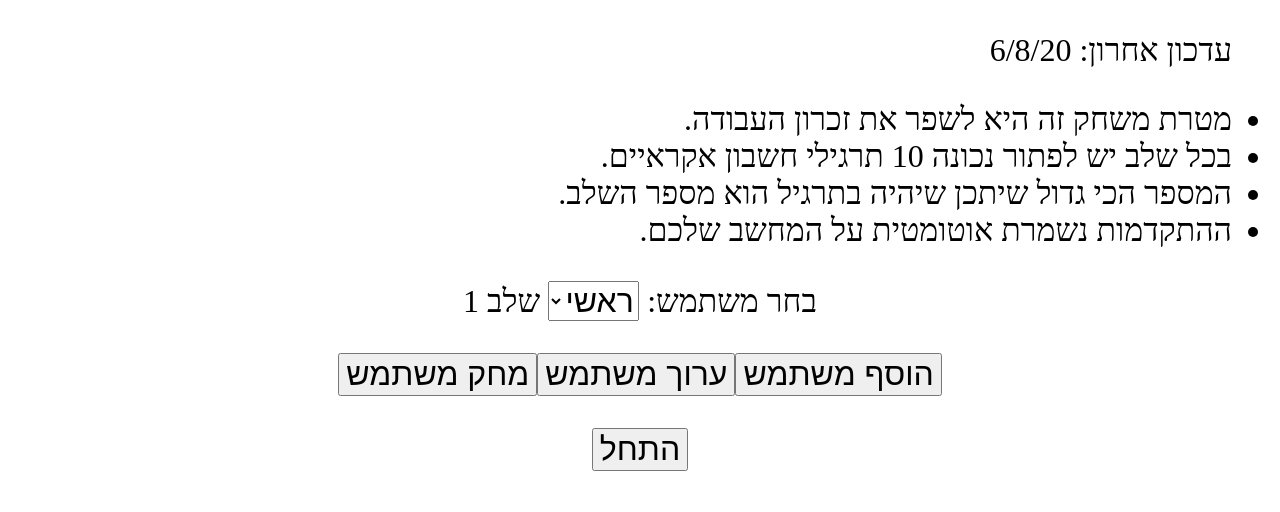
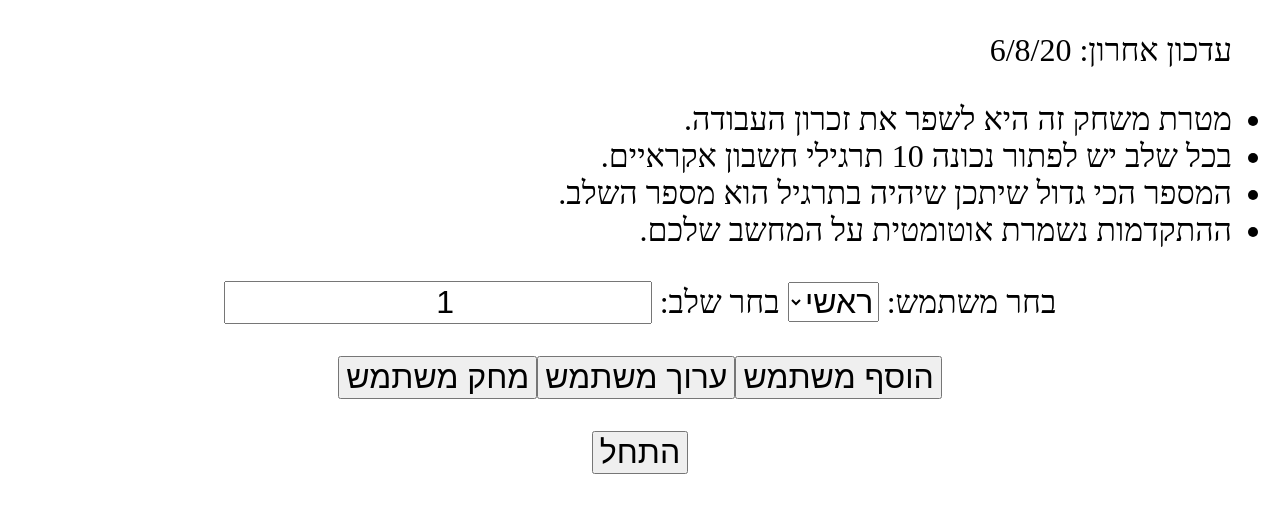
Before and after one commit to ayfal/elementary-arithmetic-game, a plain HTML site: page index.html in a window 1280 px wide. Drawn offline with Linux system fonts and the light colour scheme.

Commit message:
Update index.html

```diff
--- a/index.html
+++ b/index.html
@@ -21,8 +21,9 @@
     <div id="start screen">
       <p id="msg"></p>
       <div dir="rtl"><label for="users">בחר משתמש:</label>
-      <select name="users" id="users" onchange="load()"></select> <span>שלב <span id="lvl"></span> </span>
-      <!--<p>ניהול משתמשים:<button type="button" onclick="addInput()">הוסף</button><button type="button" onclick="editInput()">ערוך </button><button type="button" onclick="del()">מחק</button></p>-->
+      <select name="users" id="users" onchange="load()"></select>
+	  <label for="lvl">בחר שלב:</label>
+	  <input id="lvl" type="number">
       <p><button type="button" onclick="addInput()">הוסף משתמש</button><button type="button" onclick="editInput()">ערוך משתמש</button><button type="button" onclick="del()">מחק משתמש</button></p>
       <p id="inputForm" style="display:none"><input id="inputValue"></input><button id="submitUsers"></button></p></div>
       <p><button id="start" type="button" onclick="start()">התחל</button></p>
@@ -43,8 +44,7 @@
 
       function load() {
         crrntUsr = users.options[users.selectedIndex].value;
-        lvl/*level*/ = Number(usersList[crrntUsr]);
-        document.getElementById("lvl").innerHTML = lvl;
+		document.getElementById("lvl").value =Number(usersList[crrntUsr]);
       }
 
       function addInput() {
@@ -114,6 +114,7 @@
         document.getElementById("answer").focus();
         st/*start time*/ = Date.now();
         qn/*question number*/ = 1;
+		lvl/*level*/=document.getElementById("lvl").value;
         newQuestion();
       }
 
@@ -166,10 +167,8 @@
         document.getElementById("msg").innerHTML += (pass) ? "עלית לשלב " + (lvl+1) : "נשארת בשלב "+ lvl;
         document.getElementById("start screen").style.display = "block";
         document.getElementById("start").focus();
-        if (pass) {
-          usersList[crrntUsr]=lvl+1;
-          localStorage.wmt = JSON.stringify(usersList);
-        }
+		usersList[crrntUsr] = (pass) ? lvl+1 : lvl;
+		localStorage.wmt = JSON.stringify(usersList);
         load();
       }
 </script>
```
